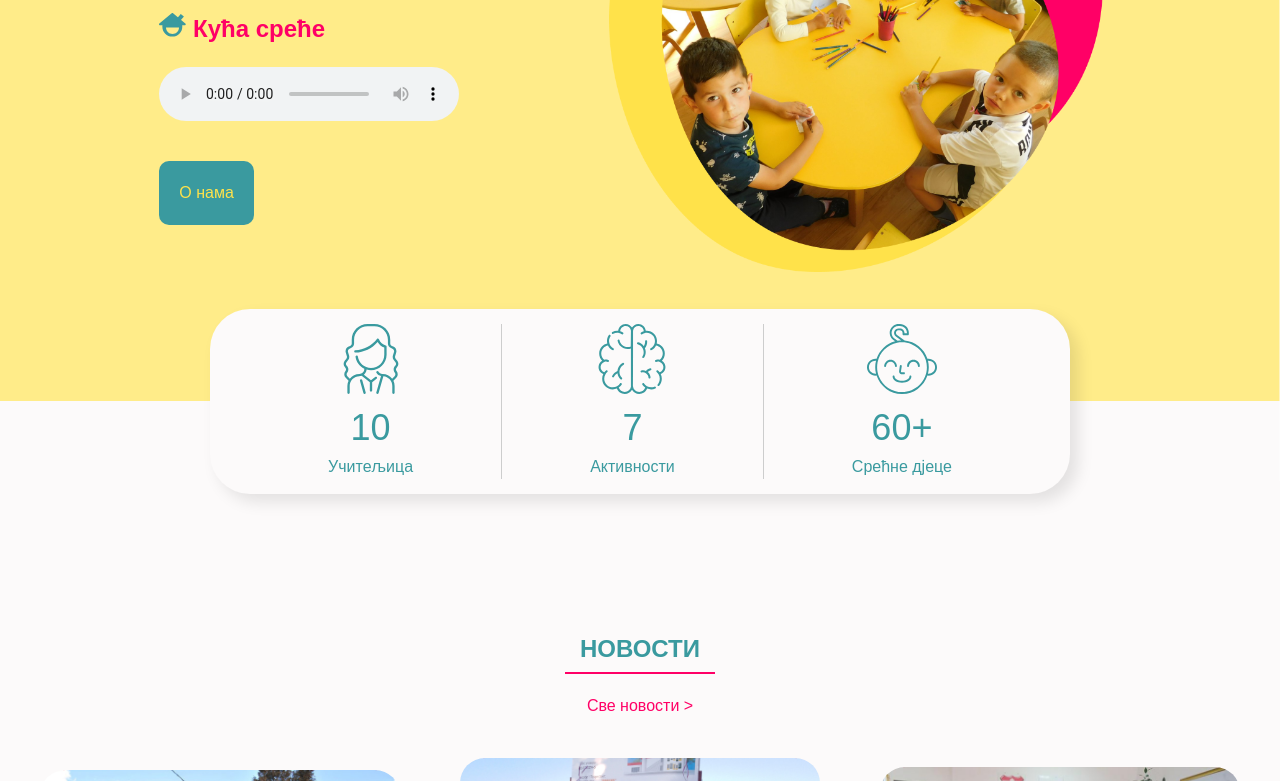
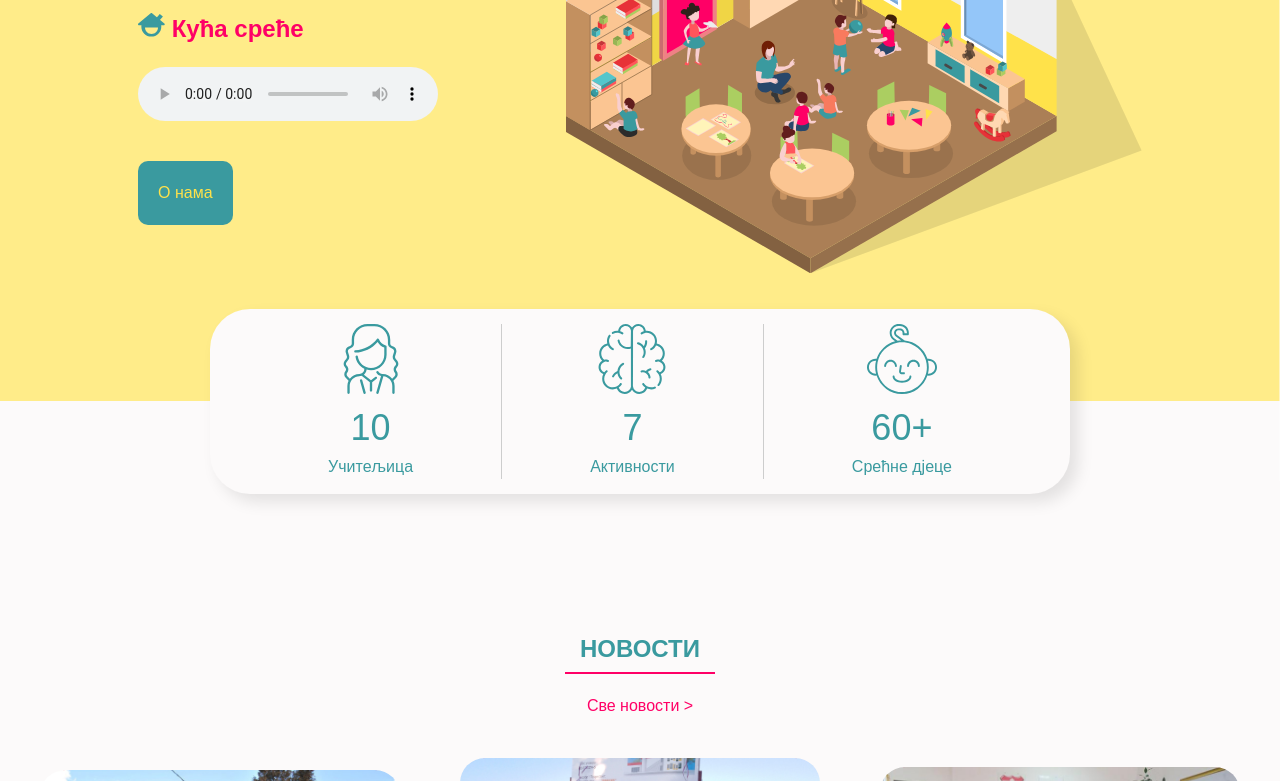
Before and after one commit to Vujovic/bubamara-pale, a Gatsby site: page / in a window 1280 px wide. Shown: the part 319-1100 px from the top of the page. Built offline with nearby package versions, Linux system fonts and the light colour scheme; Gatsby itself is replaced by a stand-in of ours.

Commit message:
Add illustration

```diff
--- a/src/components/index/hero.js
+++ b/src/components/index/hero.js
@@ -1,24 +1,12 @@
 import React from "react"
 import styled from "styled-components"
-import { useStaticQuery, graphql, Link } from "gatsby"
-import Img from "gatsby-image"
+import { Link } from "gatsby"
 
 import himna from "../../audio/himna.mp3"
 import House from "-!svg-react-loader!../../svg/house.svg"
+import Illustration from "-!svg-react-loader!../../svg/hero.svg"
 
 const HeroSection = () => {
-  const data = useStaticQuery(graphql`
-    query {
-      image: file(relativePath: { eq: "hero.png" }) {
-        childImageSharp {
-          fluid(maxWidth: 600, quality: 100) {
-            ...GatsbyImageSharpFluid_withWebp_tracedSVG
-          }
-        }
-      }
-    }
-  `)
-
   return (
     <Hero>
       <div className="lead">
@@ -36,7 +24,7 @@ const HeroSection = () => {
         <Link to="o-nama">О нама</Link>
       </div>
       <div className="image">
-        <Img fluid={data.image.childImageSharp.fluid} />
+        <Illustration />
       </div>
     </Hero>
   )
@@ -76,12 +64,12 @@ const Hero = styled.section`
     }
   }
   .image {
-    max-width: 40vw;
-    width: 600px;
+    max-width: 45vw;
+    width: 650px;
   }
   @media screen and (max-width: 1024px) {
     .image {
-      max-width: 70vw;
+      max-width: 90vw;
     }
   }
 `
--- a/static/admin/config.yml
+++ b/static/admin/config.yml
@@ -1,6 +1,6 @@
 backend:
   name: github
-  repo: Vujovic/bubamara-pale.com
+  repo: Vujovic/bubamara-pale
 
 media_folder: static/assets
 public_folder: /assets
```
Also changed, not shown: src/svg/hero.svg (added).
